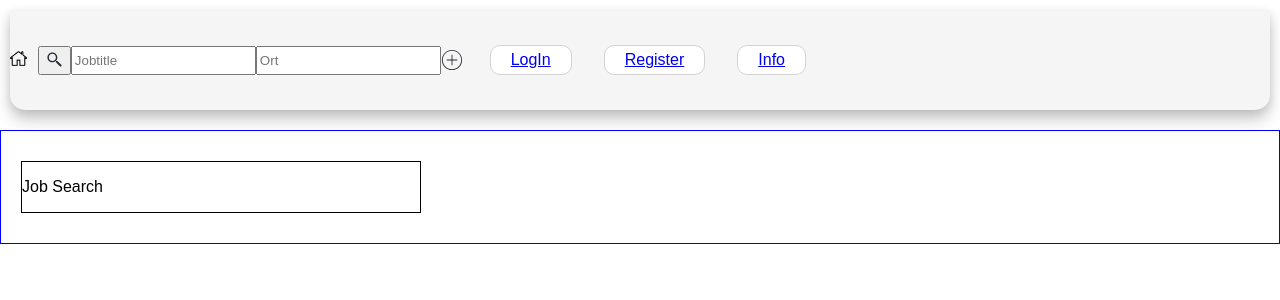
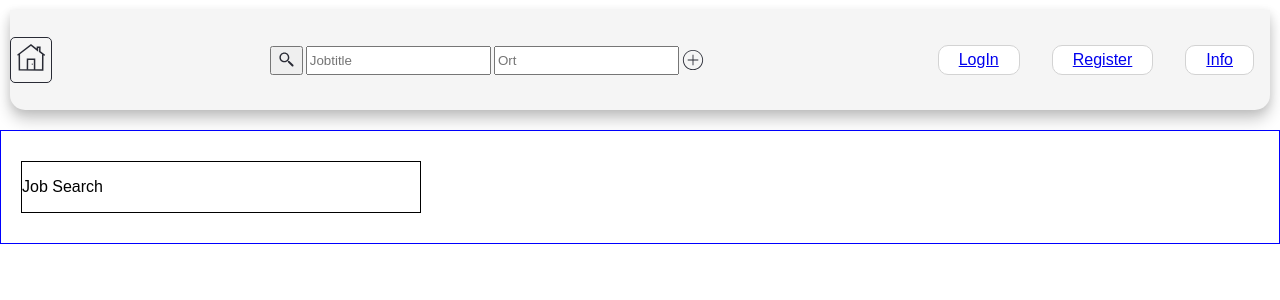
Before and after one commit to sevilcankiz/bewerbungsportal_frontend, a React (Create React App) app: page / in a window 1280 px wide. Shown: the top 300 px of the page. Built offline with nearby package versions, Linux system fonts and the light colour scheme.

Commit message:
svg Logos added

```diff
--- a/src/Components/Header.js
+++ b/src/Components/Header.js
@@ -2,7 +2,7 @@ import React from 'react'
 // import { useState } from 'react';
 import Navigation from './Navigation';
 import SearchBar from './SearchBar';
-import HomeLogo from '../img/web-house.png';
+import HomeLogo from '../img/Home.svg';
 import { NavLink } from "react-router-dom";
 import "../Styles/header.css";
 
@@ -11,7 +11,7 @@ export default function Header() {
   return (
     <header className="header">
         <div>
-        <NavLink to="/"><img width="17" src={HomeLogo} alt="Suche" /></NavLink>
+        <NavLink to="/"><div style={{border: "1px solid #292b35", borderRadius: "5px", padding: "5px"}}><img src={HomeLogo} width="30" alt="Home" /></div></NavLink>
         </div>
         <SearchBar />
         <Navigation />
--- a/src/Styles/header.css
+++ b/src/Styles/header.css
@@ -1,6 +1,7 @@
 .header {
     position: relative;
     display: flex;
+    justify-content: space-between;
     align-items: center;
     height: 100px;
     padding: 0.5rem 0rem;
--- a/src/Styles/searchBar.css
+++ b/src/Styles/searchBar.css
@@ -3,6 +3,7 @@
     justify-content: center;
     align-items: space-between;
     min-width: calc(100vw / 3);
+    gap: 0.2em;
     /* position: absolute; */
     /* top: 50%;
     left: 50%; */
```
Also changed, not shown: src/img/Home.svg (added), src/img/icons8-startseite-50.png (deleted).
